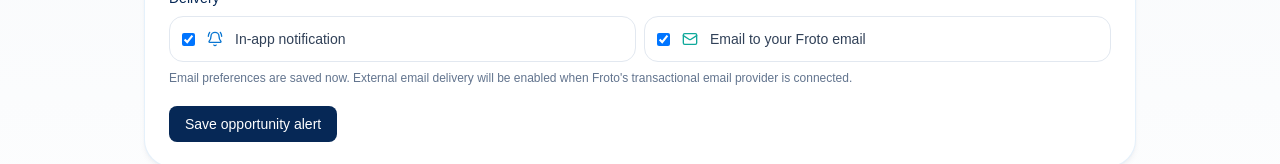
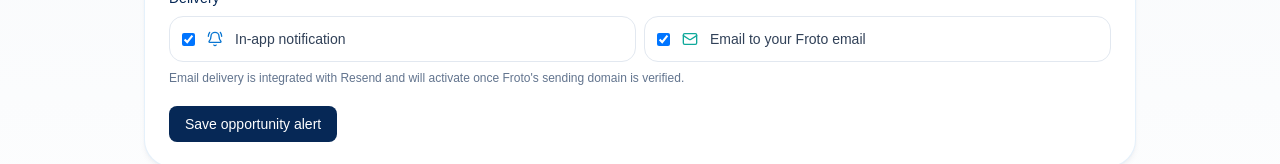
Before and after one commit to Froto01/Froto, a Next.js app: page /platform/opportunity-alerts in a window 1280 px wide. Shown: the part 786-950 px from the top of the page. Built offline with nearby package versions, Linux system fonts and the light colour scheme; no server answers.

Commit message:
Polish personal opportunity alert navigation

```diff
--- a/app/platform/opportunity-alerts/page.tsx
+++ b/app/platform/opportunity-alerts/page.tsx
@@ -33,6 +33,7 @@ function labelType(type: string) {
 export default function OpportunityAlertsPage() {
   const [preferences, setPreferences] = useState<Preference[]>([]);
   const [email, setEmail] = useState("");
+  const [homeHref, setHomeHref] = useState("/platform");
   const [name, setName] = useState("My opportunities");
   const [types, setTypes] = useState<string[]>(["TRANSPORT_LANE", "WAREHOUSE_SPACE", "TENDER", "GUEST_JOB"]);
   const [areas, setAreas] = useState("");
@@ -45,10 +46,11 @@ export default function OpportunityAlertsPage() {
   const load = useCallback(async () => {
     try {
       const response = await fetch("/api/opportunity-alerts", { cache: "no-store" });
-      const payload = (await response.json()) as { preferences?: Preference[]; email?: string; error?: string };
+      const payload = (await response.json()) as { preferences?: Preference[]; email?: string; homeHref?: string; error?: string };
       if (!response.ok) throw new Error(payload.error ?? "Alerts could not be loaded.");
       setPreferences(payload.preferences ?? []);
       setEmail(payload.email ?? "");
+      setHomeHref(payload.homeHref ?? "/platform");
       setError(null);
     } catch (caught) {
       setError(caught instanceof Error ? caught.message : "Alerts could not be loaded.");
@@ -121,7 +123,7 @@ export default function OpportunityAlertsPage() {
   }
 
   return <main className="min-h-screen bg-gradient-to-b from-froto-ice via-slate-50 to-white pb-16"><div className="mx-auto max-w-5xl px-4 py-8">
-    <Button asChild variant="outline" className="mb-6 gap-2"><Link href="/platform/dashboard"><ArrowLeft className="h-4 w-4" />Dashboard</Link></Button>
+    <Button asChild variant="outline" className="mb-6 gap-2"><Link href={homeHref}><ArrowLeft className="h-4 w-4" />Dashboard</Link></Button>
     <div className="flex items-start gap-4"><div className="rounded-2xl bg-froto-navy p-3 text-white"><BellRing className="h-6 w-6" /></div><div><p className="text-xs font-semibold uppercase tracking-[0.18em] text-froto-blue">Opportunity alerts</p><h1 className="mt-1 text-3xl font-semibold tracking-tight text-froto-navy">Tell Froto what to watch for</h1><p className="mt-2 max-w-3xl text-sm text-slate-500">Save the opportunity types and areas that matter to you. Froto can surface matching transport, storage, tender and guest-job opportunities as they appear.</p></div></div>
 
     {error ? <p className="mt-6 rounded-xl bg-red-50 px-4 py-3 text-sm text-red-700">{error}</p> : null}
@@ -130,7 +132,7 @@ export default function OpportunityAlertsPage() {
       <div><label className="text-sm font-medium text-froto-navy">Alert name</label><Input className="mt-2" value={name} onChange={(event) => setName(event.target.value)} placeholder="e.g. South East Queensland opportunities" /></div>
       <div><p className="text-sm font-medium text-froto-navy">Opportunity types</p><div className="mt-2 grid gap-2 sm:grid-cols-2">{OPPORTUNITY_TYPES.map(([value, label]) => <label key={value} className="flex items-center gap-3 rounded-xl border border-slate-200 p-3 text-sm text-slate-700"><input type="checkbox" checked={types.includes(value)} onChange={() => toggleType(value)} /><span>{label}</span></label>)}</div></div>
       <div><label className="text-sm font-medium text-froto-navy">Areas of interest</label><Input className="mt-2" value={areas} onChange={(event) => setAreas(event.target.value)} placeholder="Brisbane, Gold Coast, Beenleigh, Sunshine Coast" /><p className="mt-2 text-xs text-slate-500">Use comma-separated suburbs, cities, regions or lane keywords. Matching is intentionally broad for launch so useful opportunities are not missed.</p></div>
-      <div><p className="text-sm font-medium text-froto-navy">Delivery</p><div className="mt-2 grid gap-2 sm:grid-cols-2"><label className="flex items-center gap-3 rounded-xl border border-slate-200 p-3 text-sm text-slate-700"><input type="checkbox" checked={inAppEnabled} onChange={(event) => setInAppEnabled(event.target.checked)} /><BellRing className="h-4 w-4 text-froto-blue" />In-app notification</label><label className="flex items-center gap-3 rounded-xl border border-slate-200 p-3 text-sm text-slate-700"><input type="checkbox" checked={emailEnabled} onChange={(event) => setEmailEnabled(event.target.checked)} /><Mail className="h-4 w-4 text-froto-teal" />Email to {email || "your Froto email"}</label></div><p className="mt-2 text-xs text-slate-500">Email preferences are saved now. External email delivery will be enabled when Froto's transactional email provider is connected.</p></div>
+      <div><p className="text-sm font-medium text-froto-navy">Delivery</p><div className="mt-2 grid gap-2 sm:grid-cols-2"><label className="flex items-center gap-3 rounded-xl border border-slate-200 p-3 text-sm text-slate-700"><input type="checkbox" checked={inAppEnabled} onChange={(event) => setInAppEnabled(event.target.checked)} /><BellRing className="h-4 w-4 text-froto-blue" />In-app notification</label><label className="flex items-center gap-3 rounded-xl border border-slate-200 p-3 text-sm text-slate-700"><input type="checkbox" checked={emailEnabled} onChange={(event) => setEmailEnabled(event.target.checked)} /><Mail className="h-4 w-4 text-froto-teal" />Email to {email || "your Froto email"}</label></div><p className="mt-2 text-xs text-slate-500">Email delivery is integrated with Resend and will activate once Froto's sending domain is verified.</p></div>
       <Button disabled={saving || loading} onClick={() => void createPreference()} className="bg-froto-navy hover:bg-[#0a356f]">{saving ? "Saving..." : "Save opportunity alert"}</Button>
     </CardContent></Card>
 
```
